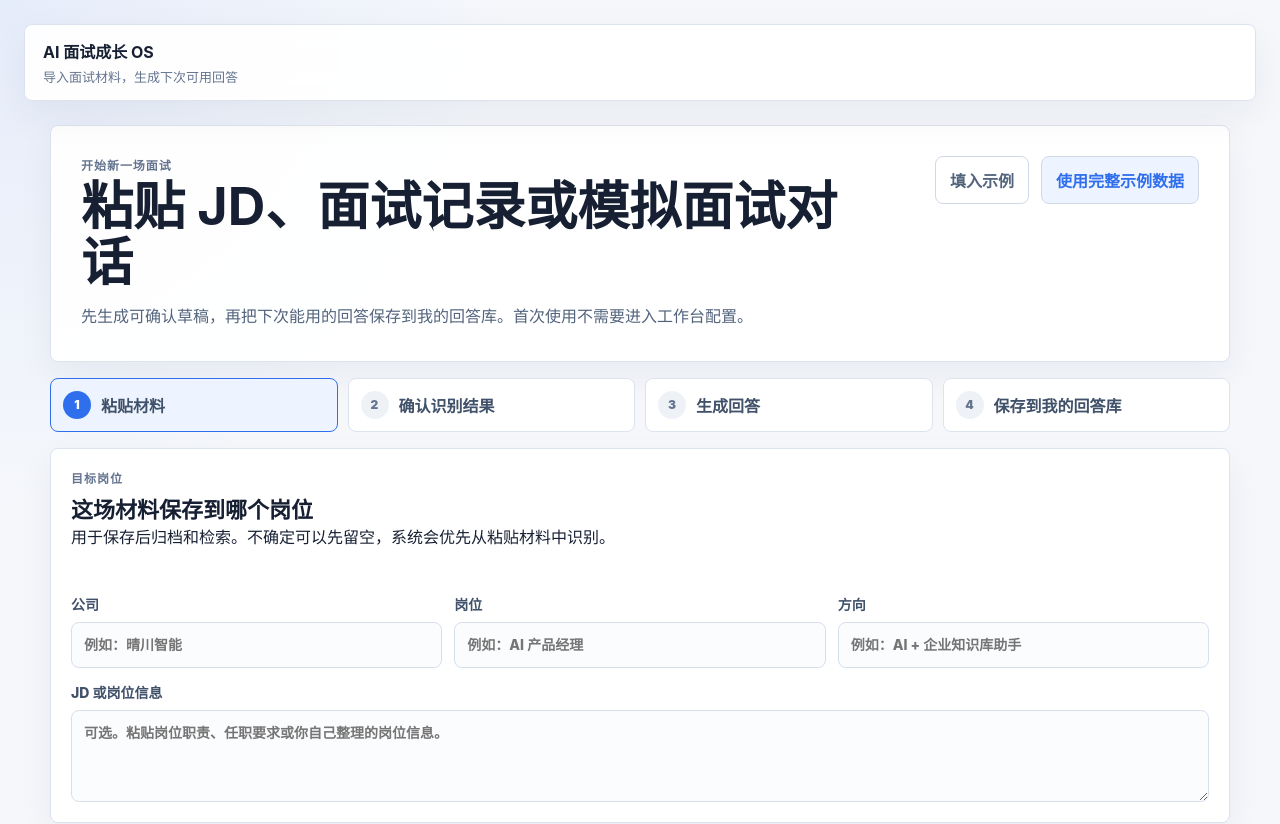
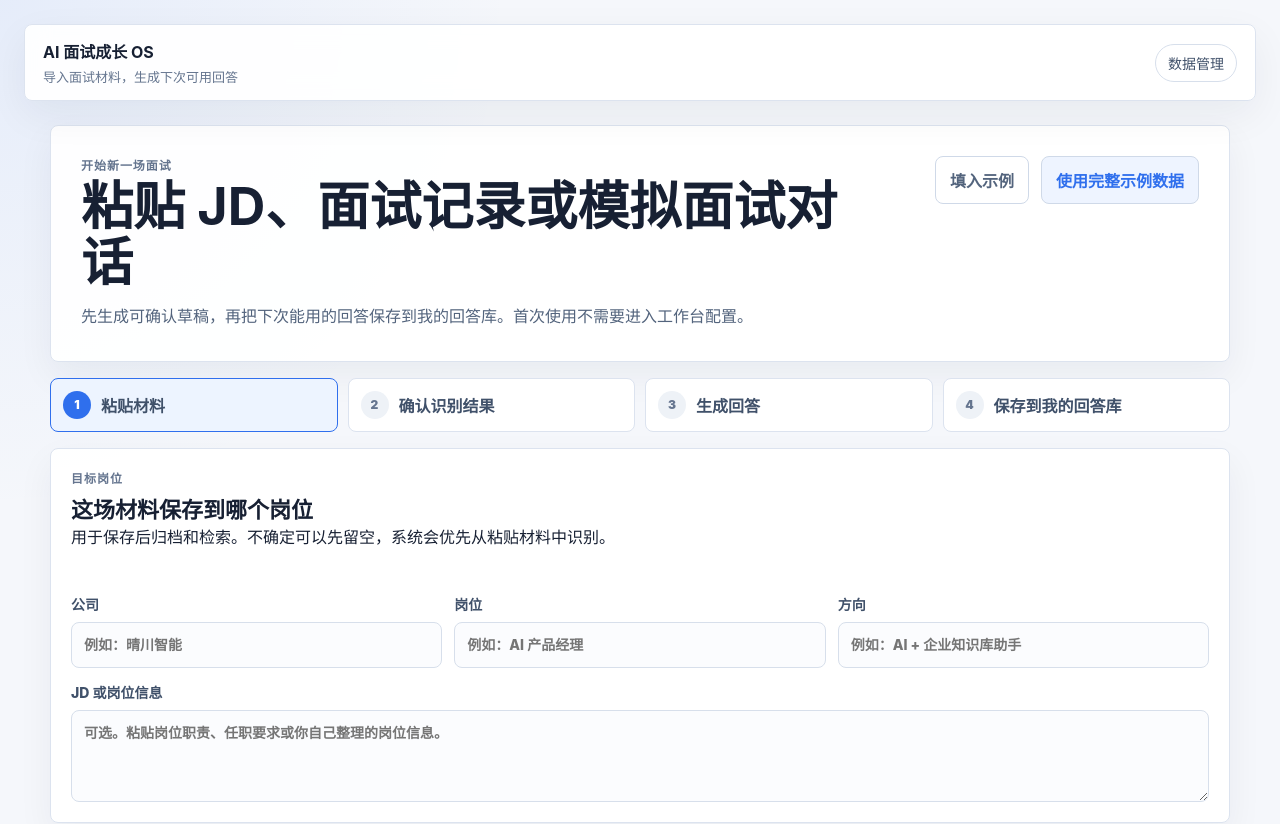
Before and after one commit to Ppppxxxi/ai-interview-growth-os, a React (Vite) app: page / in a window 1280 px wide. Shown: the top 824 px of the page. Built offline with nearby package versions, Linux system fonts and the light colour scheme.

Commit message:
fix: keep data menu available after clearing data

```diff
--- a/src/App.tsx
+++ b/src/App.tsx
@@ -200,7 +200,6 @@ export default function App() {
               ))}
             </nav>
           )}
-          {hasStarted && (
           <details className="data-menu" open={isDataMenuOpen} onToggle={(event) => setIsDataMenuOpen(event.currentTarget.open)}>
             <summary>数据管理</summary>
             <div className="data-menu-list" aria-label="本地数据管理">
@@ -213,7 +212,6 @@ export default function App() {
               </button>
             </div>
           </details>
-          )}
         </div>
       </header>
       {view === 'focus' && (
```
Lines whose indentation alone changed are shown as unchanged.
